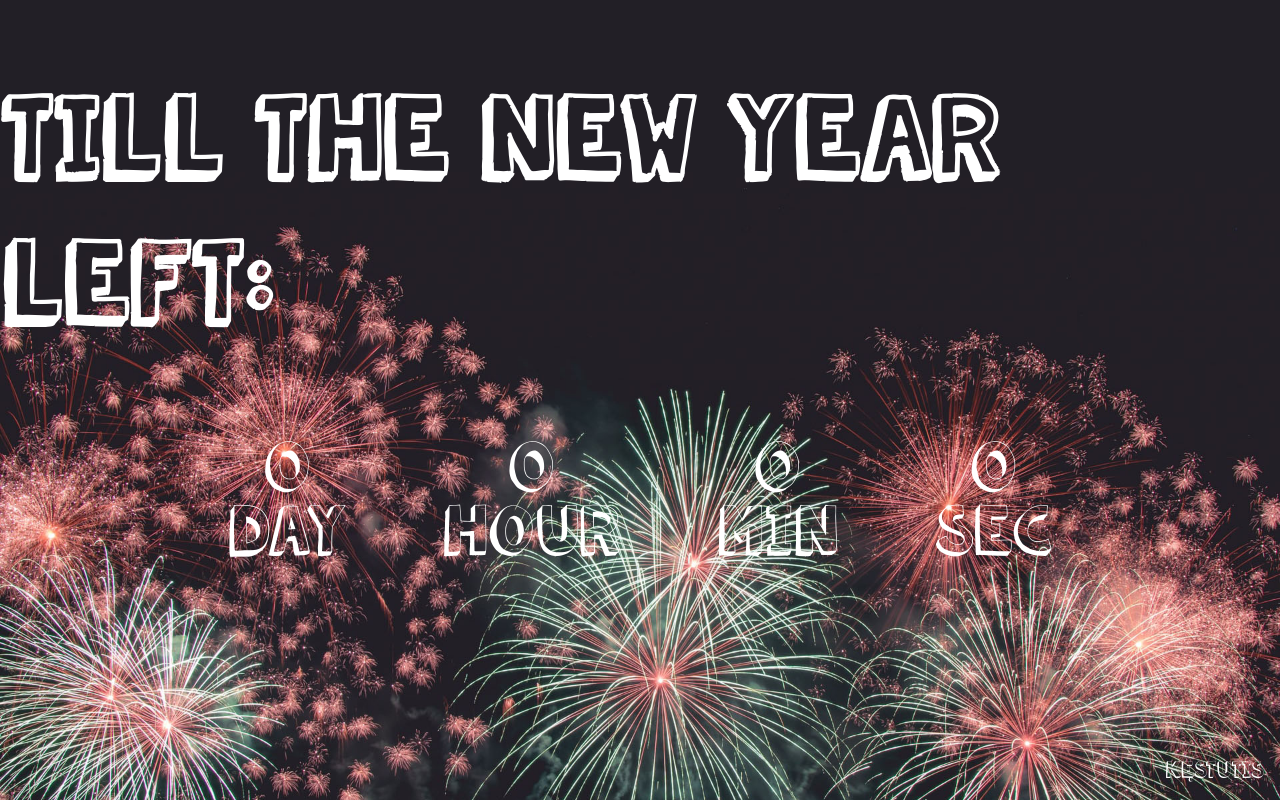
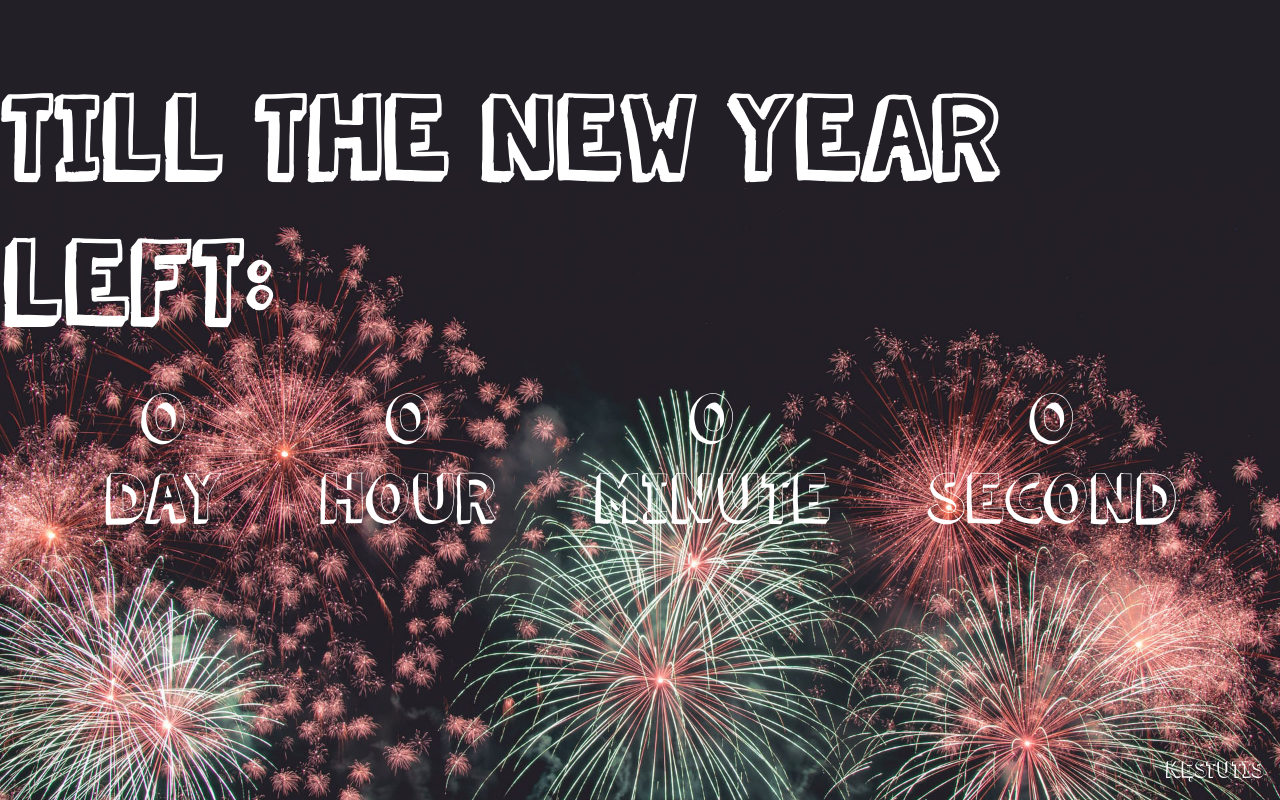
Before and after one commit to KurKestutis/countdown, a plain HTML site: page index.html in a window 1280 px wide. Drawn offline with Linux system fonts and the light colour scheme.

Commit message:
Minor changes.

```diff
--- a/index.html
+++ b/index.html
@@ -12,29 +12,31 @@
   </head>
 
   <body class="body">
-
     <header class="header">
       <h1 class="title">Till The New Year left:</h1>
     </header>
 
-     <main class="main">
-       <div class="element">
-        <p class="number" id="day">0</p>
-        <span class="numberName"></span>day</span>
+    <main class="main">
+      <div class="element">
+        <p class="number" id="dayNumberId">0</p>
+        <span class="numberName">day</span>
       </div>
+
       <div class="element">
-        <p class="number" id="hour">0</p>
-        <span class="numberName"></span>hour</span>
+        <p class="number" id="hourNumberId">0</p>
+        <span class="numberName">hour</span>
       </div>
+
       <div class="element">
-        <p class="number" id="min">0</p>
-        <span class="numberName"></span>min</span>
+        <p class="number" id="minNumberId">0</p>
+        <span class="numberName">minute</span>
       </div>
+
       <div class="element">
-        <p class="number" id="sec">0</p>
-        <span class="numberName"></span>sec</span>
+        <p class="number" id="secNumberId">0</p>
+        <span class="numberName">second</span>
       </div>
-     </main>
+    </main>
 
     <footer class="footer">Kęstutis</footer>
 
--- a/styles/style.scss
+++ b/styles/style.scss
@@ -19,6 +19,7 @@
 
 .header {
   margin-top: 1%;
+  margin-bottom: -3rem;
   font-size: 2.5rem;
 }
 
@@ -37,6 +38,10 @@
   align-items: center;
 }
 
+.number {
+  padding-bottom: 1rem;
+}
+
 .footer {
   margin: 1rem;
   align-self: flex-end;
```
Also changed, not shown: styles/style.css, 1 other file.
